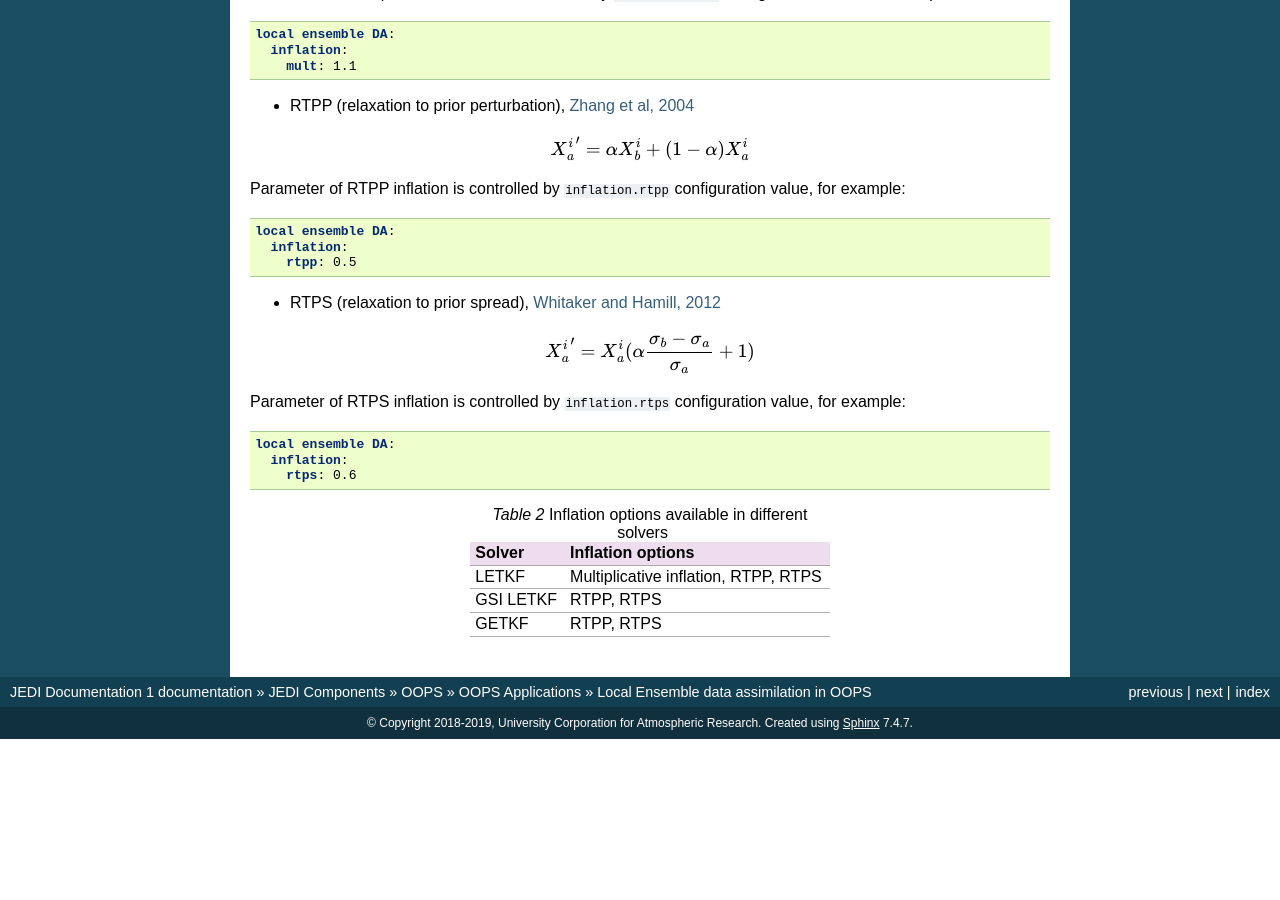
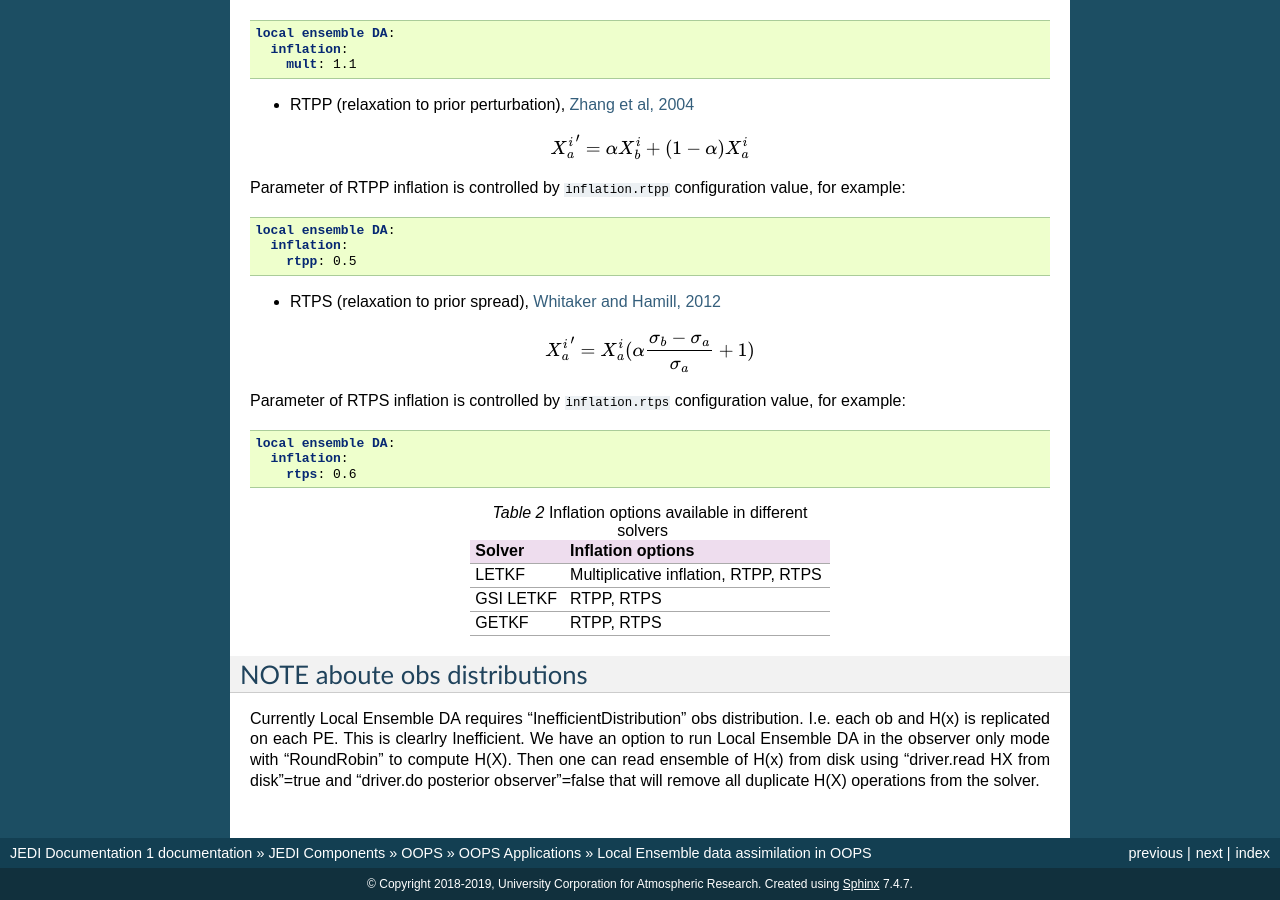
Before and after one commit to JCSDA/jedi-docs, a Sphinx documentation site: the page built from docs/jedi-components/oops/applications/localensembleda.rst, in a window 1280 px wide and 900 px high, scrolled down 2392 px. Built offline with Sphinx 7.4.7, drawn with Linux system fonts in a browser that asks for light colours; before the commit the page ends 3131 px from its top, so only the background shows below that; some of the changed lines change nothing that is shown; some of the changed text lies outside the part shown.

Commit message:
addressing PR requests

```diff
--- a/docs/jedi-components/oops/applications/localensembleda.rst
+++ b/docs/jedi-components/oops/applications/localensembleda.rst
@@ -21,25 +21,26 @@
 Supported modifications to the driver
 ---------------------------------------
 
-Read HX from disk instead of computing it at run-time.
-.. code:: yaml
-
-  driver:
-    read HX from disk: false/true
-
-Compute posterior observer and output test prints for the oma statistics. One might choose to set this flag to false in order to speed up completion of the localEnsenbleDA solver.
+* Read HX from disk instead of computing it at run-time.
 
 .. code:: yaml
 
   driver:
-  do posterior observer: true/false
+    read HX from disk: false #default value
 
-Run LocalEnsembleDA in observer mode to compute HX offline. This works hand-in-hand with 'read HX from disk'. One might choose to separate this into two steps because it is possible to use more efficient round-robin distribution if 'run as observer only: true'.
+* Compute posterior observer and output test prints for the oma statistics. One might choose to set this flag to false in order to speed up completion of the localEnsenbleDA solver.
 
 .. code:: yaml
 
   driver:
-    run as observer only: false/true
+    do posterior observer: true #default value
+
+* Run LocalEnsembleDA in observer mode to compute HX offline. This works hand-in-hand with 'read HX from disk'. One might choose to separate this into two steps because it is possible to use more efficient round-robin distribution if 'run as observer only: true'.
+
+.. code:: yaml
+
+  driver:
+    run as observer only: false #default value
 
 
 Supported Local Ensemble Kalman filters
@@ -187,3 +188,8 @@
      - RTPP, RTPS
    * - GETKF
      - RTPP, RTPS
+
+NOTE aboute obs distributions
+-----------------------------
+Currently Local Ensemble DA requires "InefficientDistribution" obs distribution. I.e. each ob and H(x) is replicated on each PE.
+This is clearlry Inefficient. We have an option to run Local Ensemble DA in the observer only mode with "RoundRobin" to compute H(X). Then one can read ensemble of H(x) from disk using "driver.read HX from disk"=true and "driver.do posterior observer"=false that will remove all duplicate H(X) operations from the solver.
```
